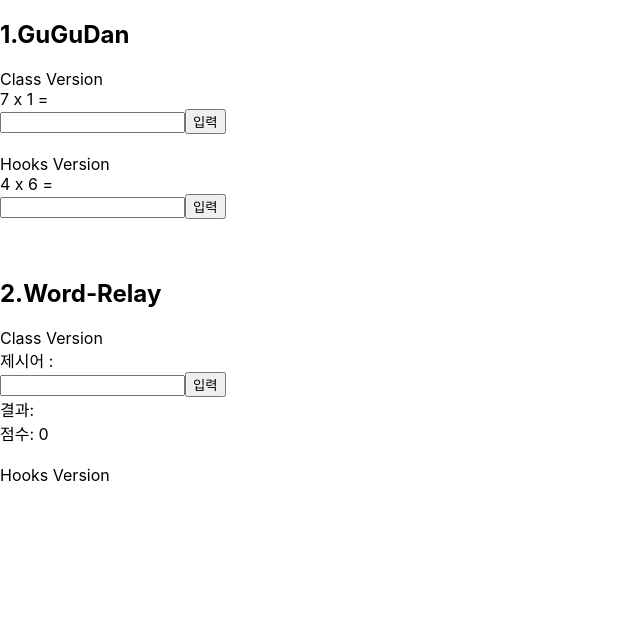
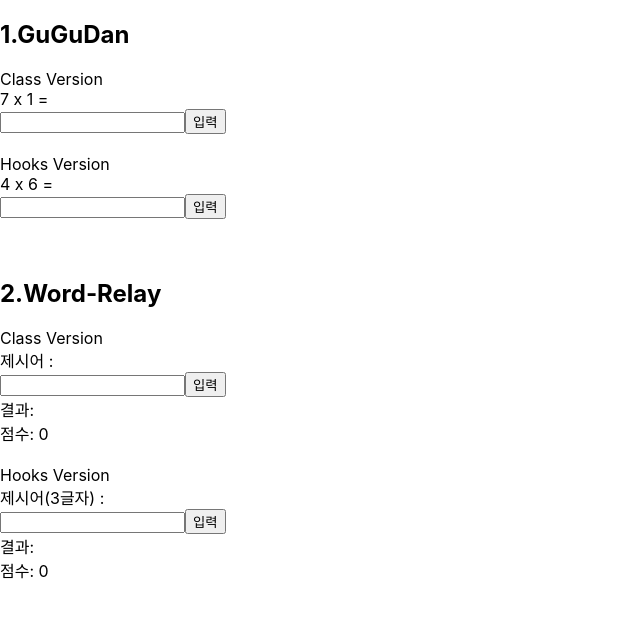
Before and after one commit to uyeong-jay/toy-projects, a React (Create React App) app: page / in a window 1280 px wide. Shown: the top 618 px of the page, without its empty margins (0-640 px from the left). Built offline with nearby package versions, Linux system fonts and the light colour scheme.

Commit message:
[UPDATE] added word-relay component for hooks

```diff
--- a/src/wordRelay/WordRelayHooks.jsx
+++ b/src/wordRelay/WordRelayHooks.jsx
@@ -1,11 +1,47 @@
-import React from 'react';
+import React, { useCallback, useRef, useState } from 'react';
 
 const WordRelayHooks = () => {
+  const [word, setWord] = useState('');
+  const [newWord, setNewWord] = useState('');
+  const [result, setResult] = useState('');
+  const [score, setScore] = useState(0);
+  const onRefInput = useRef(null);
 
+  const onSubmit = (e) => {
+    e.preventDefault();
+    if (!newWord && word.length === 3) {
+      setNewWord((prev) => word);
+      setWord('');
+    } else if (
+      newWord
+      && word.length === 3
+      && (newWord[newWord.length - 1] === word[0])
+      ) {
+        setNewWord((prev) => word);
+        setWord('');
+        setResult('정답입니다!');
+        setScore((prev) => score+1);
+    } else {
+      setWord('');
+      setResult('오답입니다!');
+      setScore((prev) => score-1);
+
+    }
+  }
+
+  const onChangeValue = (e) => {
+    setWord(e.currentTarget.value);
+  }
 
   return(
     <>
-
+      <form onSubmit={onSubmit}>
+        <div>제시어(3글자) : {newWord}</div>
+        <input ref={onRefInput} type='text' value={word} onChange={onChangeValue} />
+        <button type="submit">입력</button>
+      </form>
+      <div>결과: {result}</div>
+      <div>점수: {score}</div>
     </>
   );
 };
```
